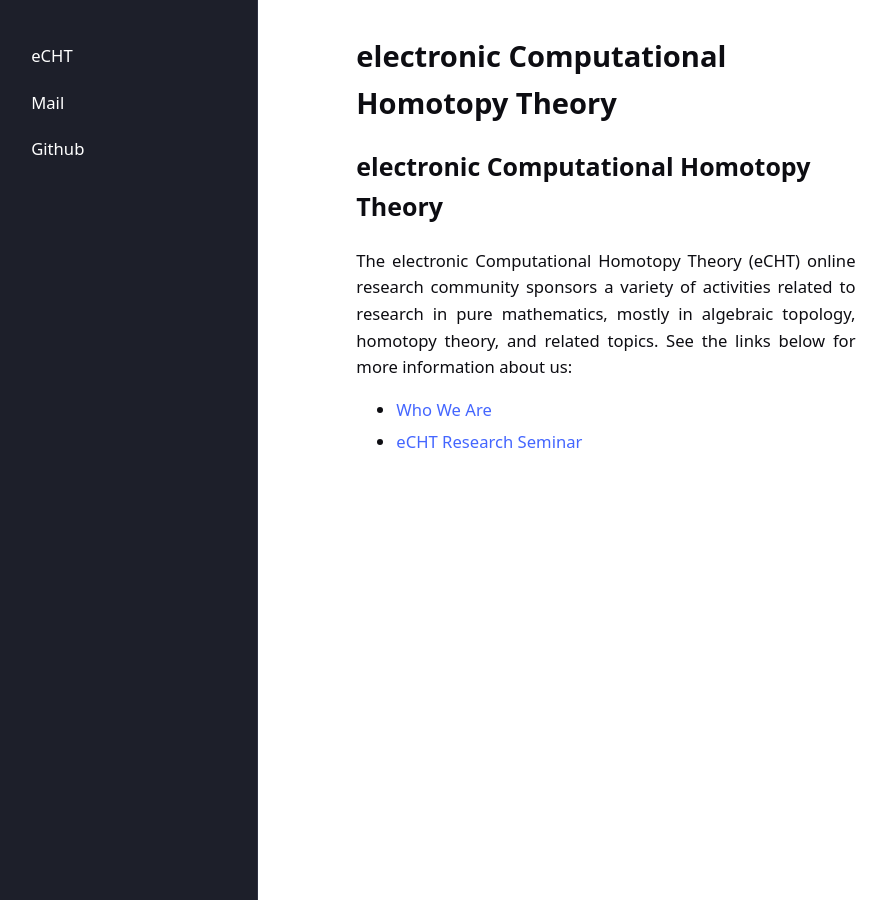
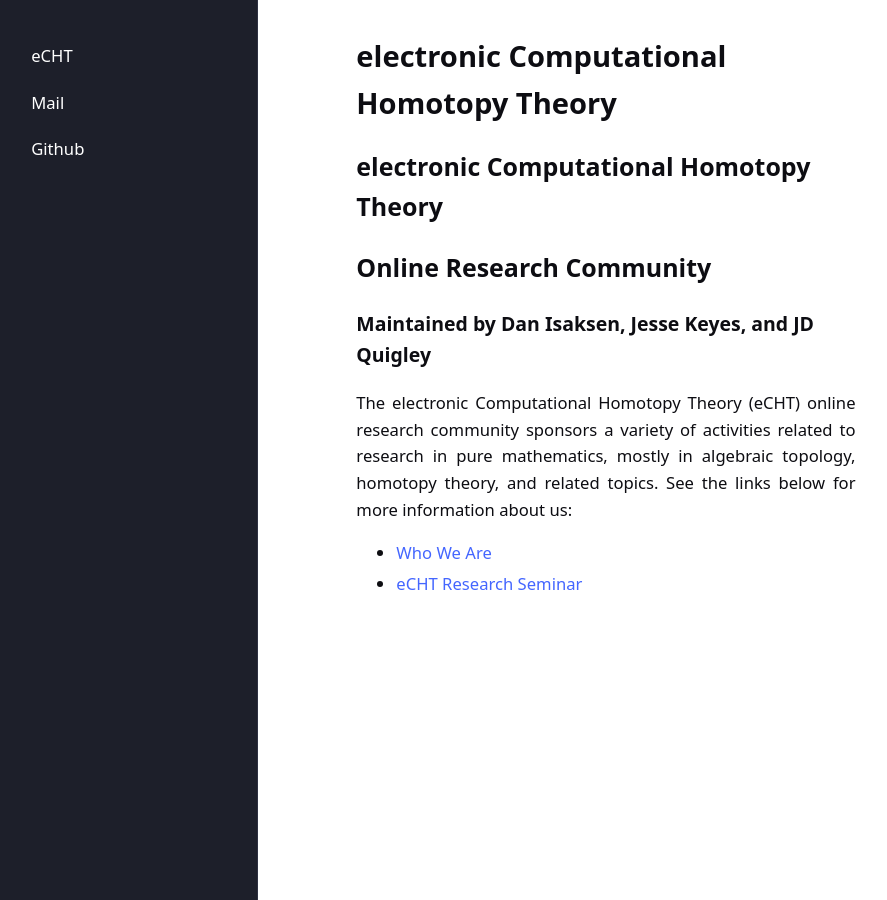
Before and after one commit to eCHTorc/eCHTorc.github.io, a Jekyll site: the page built from index.md, in a window 1280 px wide. Shown: the whole page, without its empty margins (43-930 px from the left). Built offline with Jekyll 4.4.1, drawn with Linux system fonts in a browser that asks for light colours; our own code applies the rules of GitHub Pages for plain Markdown files.

Commit message:
Update index.md

```diff
--- a/index.md
+++ b/index.md
@@ -1,4 +1,6 @@
 # electronic Computational Homotopy Theory
+## Online Research Community
+### Maintained by Dan Isaksen, Jesse Keyes, and JD Quigley
 
 The electronic Computational Homotopy Theory (eCHT) online research community sponsors a variety of activities related to research in pure mathematics, mostly in algebraic topology, homotopy theory, and related topics.  See the links below for more information about us:
 
```
